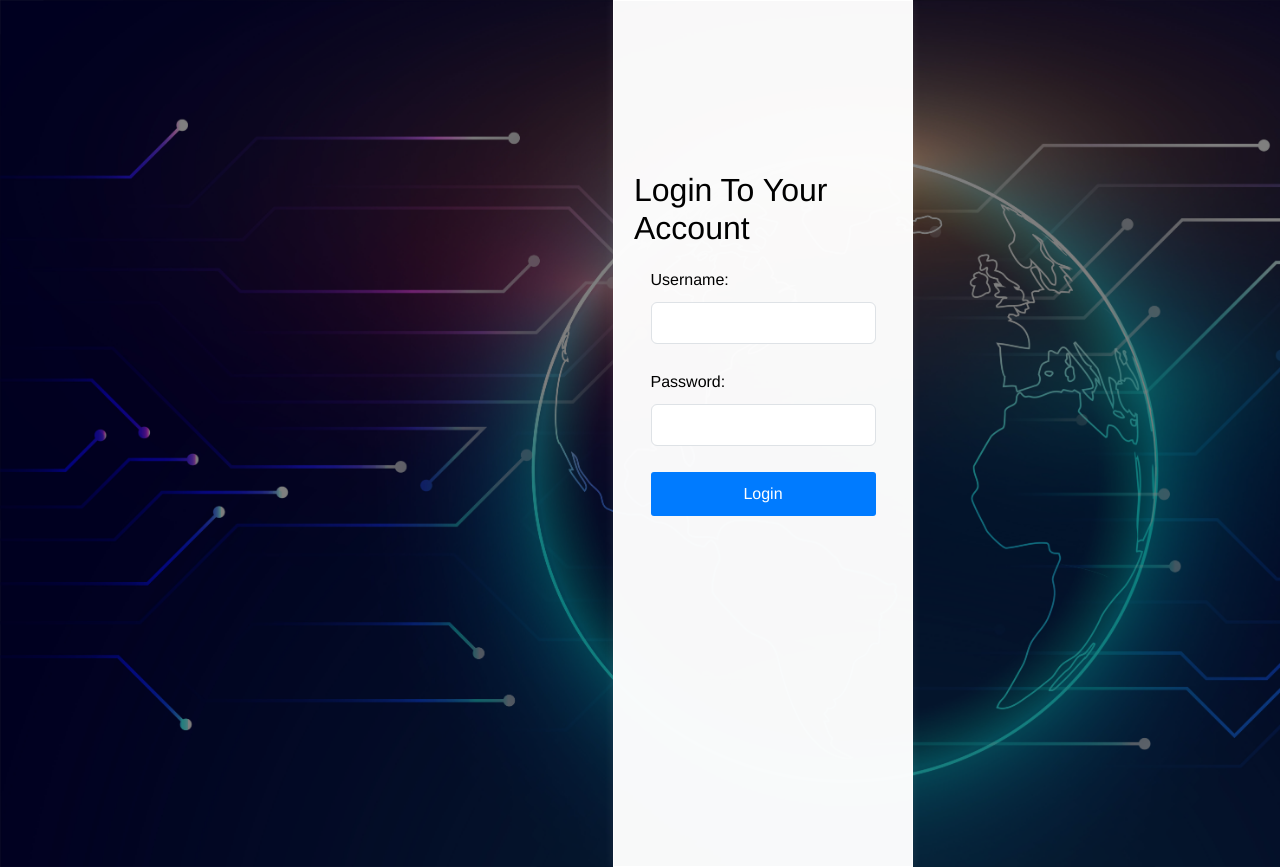
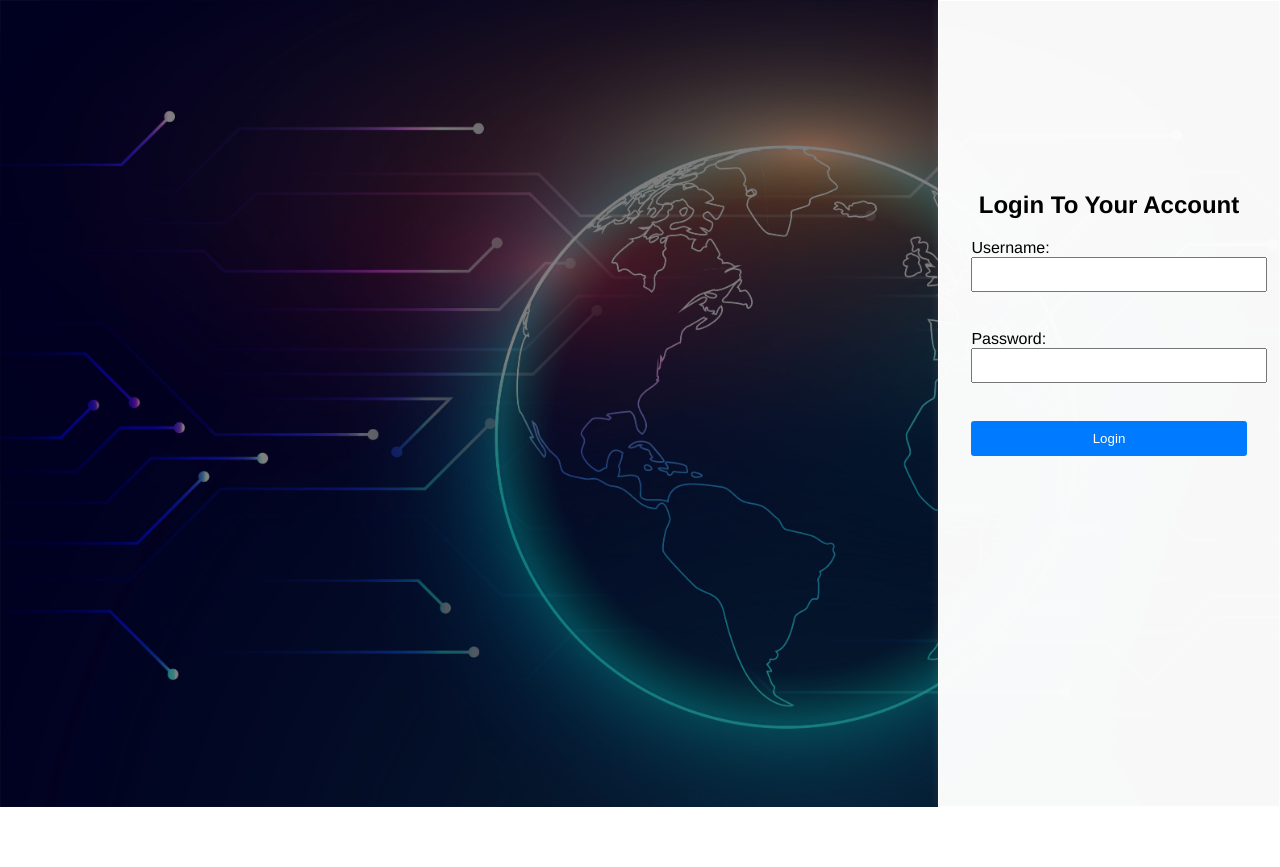
Before and after one commit to johnkennedyb/Blackcofferfrontend, a React (Create React App) app: page / in a window 1280 px wide. After the commit the page ends 807 px from the top, so only its background shows below. Built offline with nearby package versions, Linux system fonts and the light colour scheme.

Commit message:
Update Login.js

```diff
--- a/src/Login.js
+++ b/src/Login.js
@@ -1,6 +1,5 @@
 import React, { useState, useEffect } from 'react';
-import 'bootstrap/dist/css/bootstrap.min.css'; // Include Bootstrap CSS
-import './login.css'; // Your custom styles
+import './login.css';
 
 const Login = ({ onLogin }) => {
   const [username, setUsername] = useState('');
@@ -25,47 +24,32 @@ const Login = ({ onLogin }) => {
   }, []);
 
   return (
-    <div className="container h-100">
-      <div className="row align-items-center h-100">
-        <div className="col-md-6 mx-auto">
     <div className="login-container">
       <h2>Login To Your Account</h2>
       <form>
-              <div className="mb-3">
-                <label htmlFor="username" className="form-label">
+        <label>
           Username:
-                </label>
           <input
             type="text"
-                  className="form-control"
-                  id="username"
             value={username}
             onChange={(e) => setUsername(e.target.value)}
           />
-              </div>
-              <div className="mb-3">
-                <label htmlFor="password" className="form-label">
+        </label>
+        <br />
+        <label>
           Password:
-                </label>
           <input
             type="password"
-                  className="form-control"
-                  id="password"
             value={password}
             onChange={(e) => setPassword(e.target.value)}
           />
-              </div>
-              <button
-                type="button"
-                className="btn btn-primary"
-                onClick={handleLogin}
-              >
+        </label>
+        <br />
+        <button type="button" onClick={handleLogin} role="button">
           Login
         </button>
       </form>
-          </div>
-        </div>
-      </div>
+
     </div>
   );
 };
```
Lines whose indentation alone changed are shown as unchanged.
